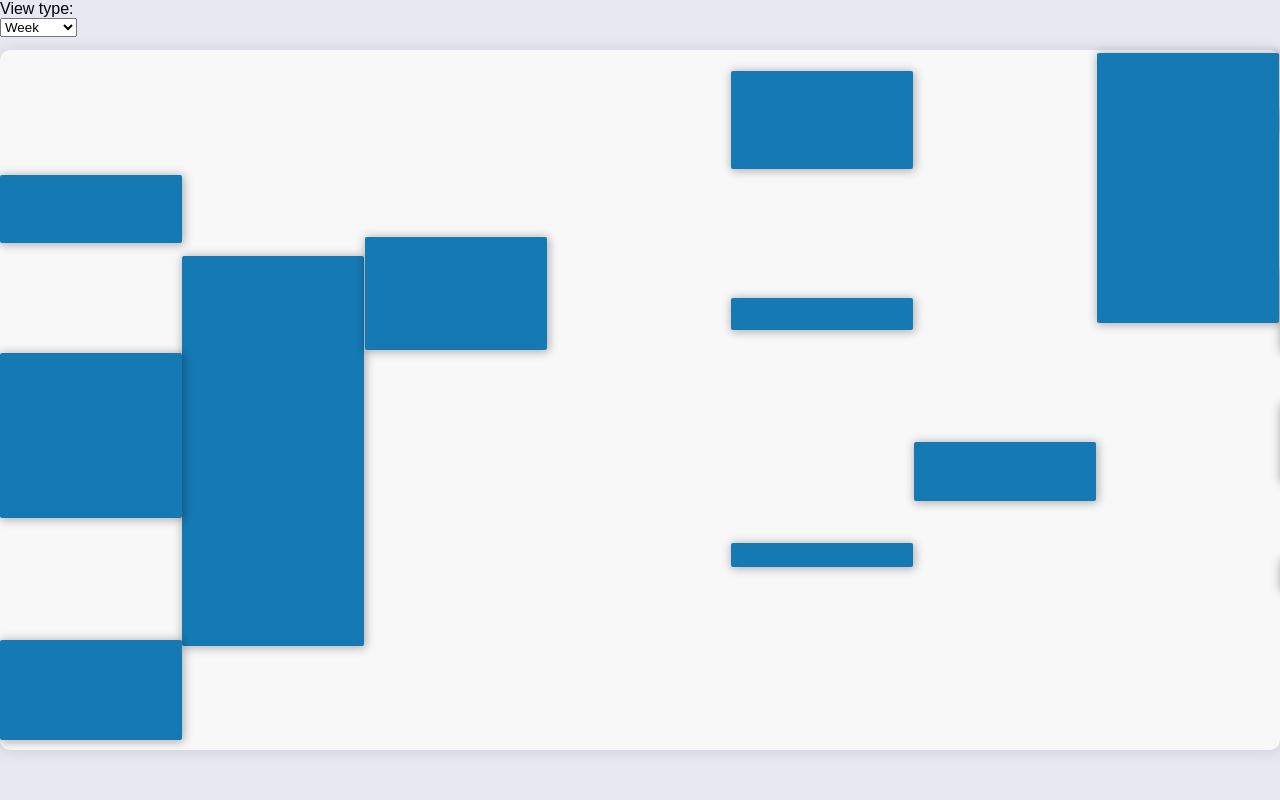
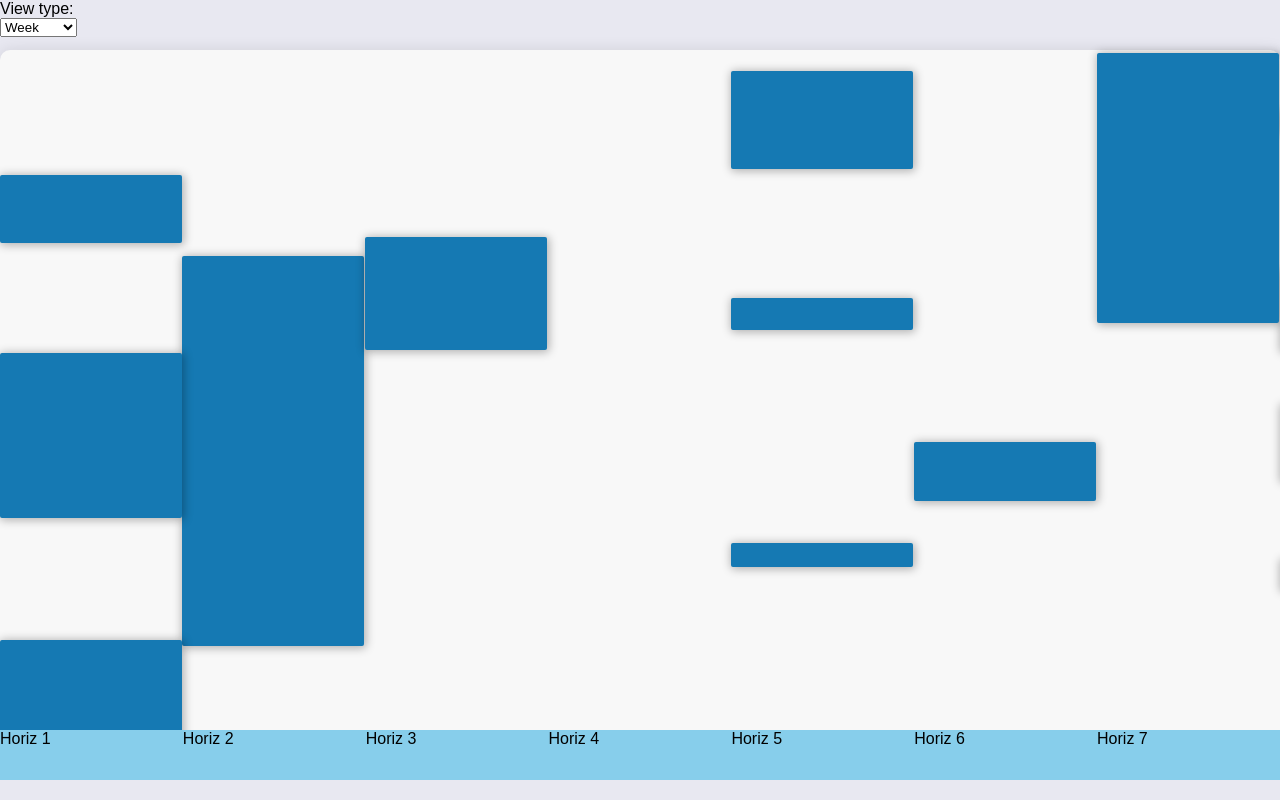
Before and after one commit to galibhassan/shomoy-sharoni, a React (Create React App) app: page / in a window 1280 px wide. Shown: the top 800 px of the page. Built offline with nearby package versions, Linux system fonts and the light colour scheme.

Commit message:
Initiate DateMarker component

```diff
--- a/src/components/continer/container.js
+++ b/src/components/continer/container.js
@@ -1,4 +1,5 @@
 import { useState } from "react";
+import { DateMarker } from "../dateMarker/dateMarker";
 import { Dropdown } from "../dropdown/dropdown";
 import { Task } from "../task/task";
 import styles from "./container.module.css";
@@ -7,9 +8,8 @@ const Container = (props) => {
   const [viewType, setViewType] = useState("week");
   const { schedule: tasks } = props;
 
-
-  const containerHeight = parseInt(window.innerHeight/1)-100;
-  const containerWidth = parseInt(window.innerWidth/1);
+  const containerHeight = parseInt(window.innerHeight / 1) - 100;
+  const containerWidth = parseInt(window.innerWidth / 1);
 
   const onViewTypeChange = (changedViewType) => {
     setViewType(changedViewType);
@@ -41,6 +41,11 @@ const Container = (props) => {
     >
       <Dropdown onViewTypeChange={onViewTypeChange} />
       {renderTasks()}
+      <DateMarker
+        positionTop={containerHeight-20}
+        viewType={viewType}
+        containerWidth={containerWidth}
+      />
     </div>
   );
 };
--- /dev/null
+++ b/src/components/dateMarker/dateMarker.js
@@ -0,0 +1,44 @@
+import { Container } from '../continer/container';
+import styles from './dateMarker.module.css'
+
+export const DateMarker = (props) => {
+  const {viewType, positionTop, containerWidth} = props
+
+  const getHorizSegmentsCount = ()=>{
+    if(viewType==='week') return 7;
+    else if(viewType==='twoWeeks') return 7*2;
+    else if(viewType==='threeWeeks') return 7*3;
+    else return 0
+  }
+
+  const renderHorizSegmentDivs = () => {
+    const divCount = getHorizSegmentsCount()
+    const divs = []
+    for (let i=0; i<divCount; i++) {
+      divs.push(
+        <div
+          style={{
+            width:containerWidth/divCount,
+            backgroundColor: 'skyblue',
+          }}
+        >
+          Horiz {i+1}
+        </div>
+      )
+    }
+    return divs
+  }
+
+  return (
+    <div
+      className={styles.dateMarkerContainer}
+      style={{
+        top: positionTop,
+        display: 'flex',
+        flexDirection: 'row'
+      }}
+    >
+      {renderHorizSegmentDivs()}
+    </div>
+  )
+}
--- /dev/null
+++ b/src/components/dateMarker/dateMarker.module.css
@@ -0,0 +1,6 @@
+.dateMarkerContainer{
+  position: absolute;
+  width: 100%;
+  height: 50px;
+  background-color: rgba(127, 255, 212, 0.473);
+}
```
Also changed, not shown: 1 other file (tests, documents, lock files or other folders).
